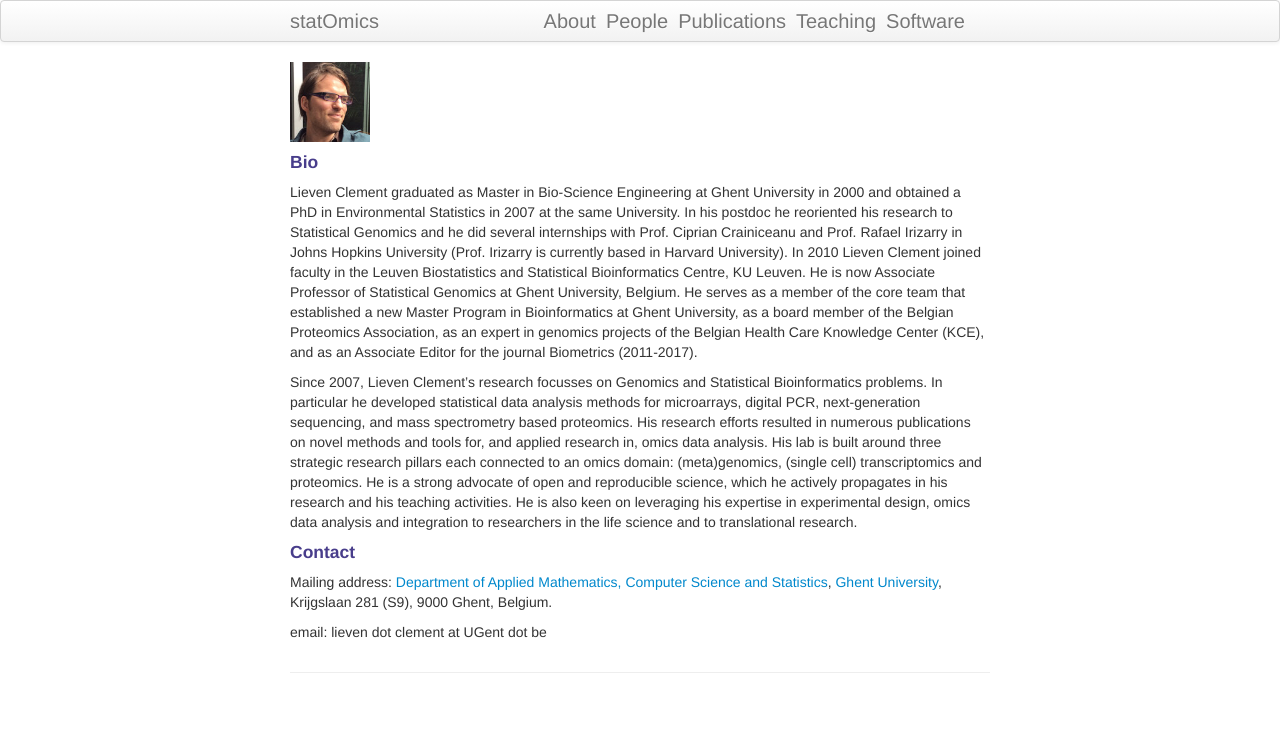
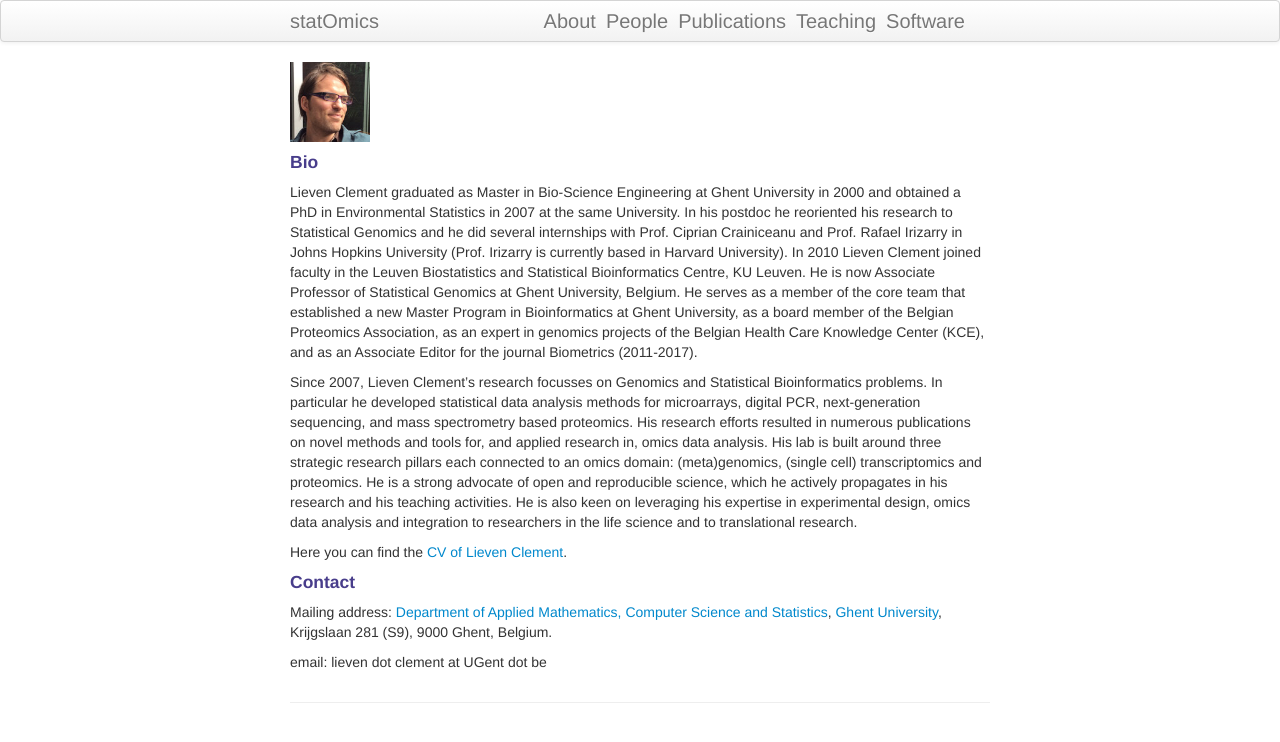
Before and after one commit to statOmics/statOmics.github.io, a Jekyll site: the page built from pages/about.md, in a window 1280 px wide. Shown: the top 742 px of the page. Built offline with Jekyll 4.4.1, drawn with Linux system fonts in a browser that asks for light colours.

Commit message:
CV added

```diff
--- a/pages/about.md
+++ b/pages/about.md
@@ -10,6 +10,8 @@ Lieven Clement graduated as Master in Bio-Science Engineering  at Ghent Universi
 
 Since 2007, Lieven Clement’s research focusses on Genomics and Statistical Bioinformatics problems. In particular he developed statistical data analysis methods for microarrays, digital PCR, next-generation sequencing, and mass spectrometry based proteomics. His research efforts resulted in numerous publications on novel methods and tools for, and applied research in, omics data analysis. His lab is built around three strategic research pillars each connected to an omics domain: (meta)genomics, (single cell) transcriptomics and proteomics. He is a strong advocate of open and reproducible science, which he actively propagates in his research and his teaching activities. He is also keen on leveraging his expertise in experimental design, omics data analysis and integration to researchers in the life science and to translational research.
 
+Here you can find the [CV of Lieven Clement](/assets/lievenClementCV.pdf).
+
 #### Contact
 
 Mailing address: [Department of Applied Mathematics, Computer Science and Statistics](https://www.ugent.be/we/twist/), [Ghent University](htpps://www.ugent.be), Krijgslaan 281 (S9), 9000 Ghent, Belgium.
```
Also changed, not shown: 1 other file.
